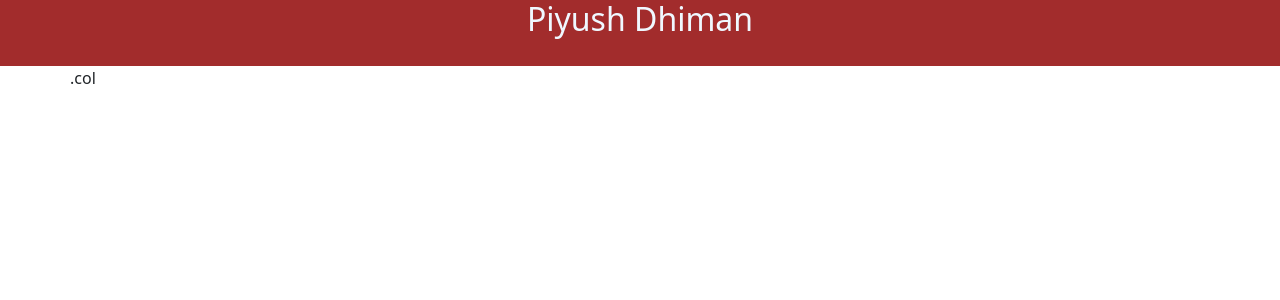
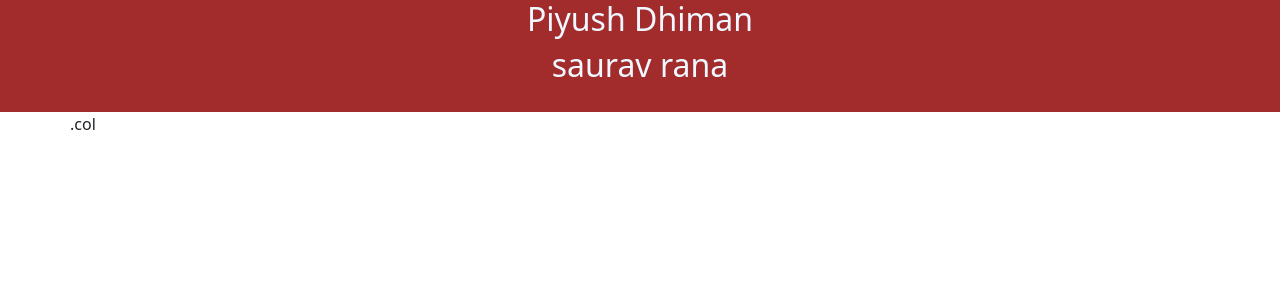
Before and after one commit to SauravRana19/Demon_Slayer, a Vue app: page / in a window 1280 px wide. Shown: the top 300 px of the page. Built offline with nearby package versions, Linux system fonts and the light colour scheme.

Commit message:
new changes

```diff
--- a/src/components/monsterslayer.vue
+++ b/src/components/monsterslayer.vue
@@ -2,6 +2,7 @@
   <div class="container-fluid px-5 p  ">
     <div class="row">
       <h2>Piyush Dhiman</h2>
+      <h2>saurav rana</h2>
     </div>
   </div>
   <div class="container">
@@ -13,19 +14,19 @@
 <script>
 export default {
   name: "monster-slayer",
-  data() {},
+  data() { },
 };
 </script>
 <style>
-.container-fluid{
+.container-fluid {
   background-color: rgb(162, 44, 44);
   position: relative;
   text-align: center;
   color: aliceblue;
-  padding-bottom:1.5% ;
-}
-.row{
-padding-top: -5%;
+  padding-bottom: 1.5%;
 }
 
+.row {
+  padding-top: -5%;
+}
 </style>
```
